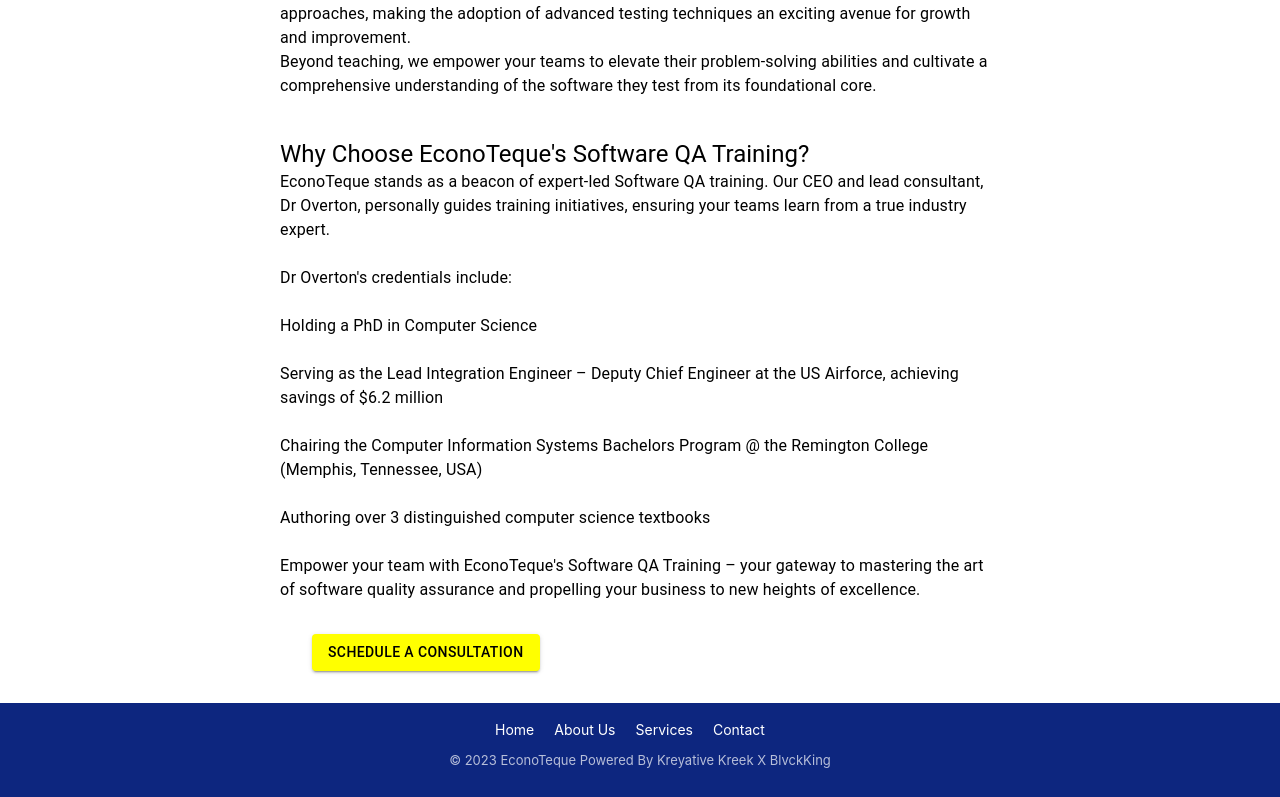
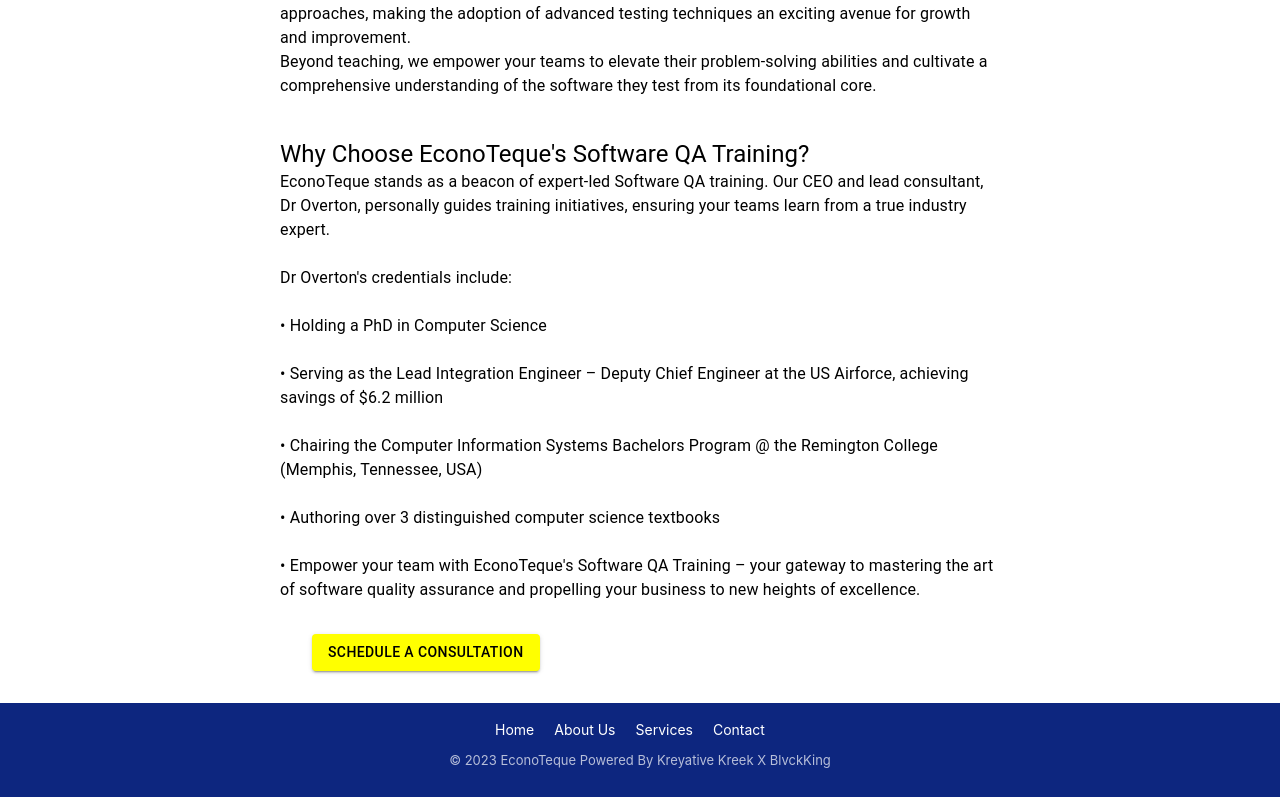
Before and after one commit to kgauzampe/econo, a React (Create React App) app: page /Service1 in a window 1280 px wide. Shown: the part 1610-2407 px from the top of the page. Built offline with nearby package versions, Linux system fonts and the light colour scheme.

Commit message:
Update Service1.js

```diff
--- a/src/Components/Service1/Service1.js
+++ b/src/Components/Service1/Service1.js
@@ -6,20 +6,6 @@
 import { Typography } from "@mui/material";
 import Container from '@mui/material/Container';
 import Serv1 from '../../Images/card1.png'
-import List from '@mui/material/List';
-import ListItem from '@mui/material/ListItem';
-import ListItemText from '@mui/material/ListItemText';
-
-const listItemStyle = {
-    paddingLeft: '20px', // Adjust the value as needed
-    position: 'relative',
-};
-
-const bulletStyle = {
-    content: '"\\2022"', // Unicode bullet point character
-    position: 'absolute',
-    left: '0',
-};
 
 const Service1 = () => {
 
@@ -96,18 +82,19 @@
                                 Dr Overton's credentials include:
                                 <br />
                                 <br />
-                                <div>Holding a PhD in Computer Science</div>
-                                <br />
-                                Serving as the Lead Integration Engineer – Deputy Chief Engineer at the US Airforce, achieving savings of $6.2 million
+                                • Holding a PhD in Computer Science
                                 <br />
                                 <br />
-                                Chairing the Computer Information Systems Bachelors Program @ the Remington College (Memphis, Tennessee, USA)
+                                • Serving as the Lead Integration Engineer – Deputy Chief Engineer at the US Airforce, achieving savings of $6.2 million
                                 <br />
                                 <br />
-                                Authoring over 3 distinguished computer science textbooks
+                                • Chairing the Computer Information Systems Bachelors Program @ the Remington College (Memphis, Tennessee, USA)
                                 <br />
                                 <br />
-                                Empower your team with EconoTeque's Software QA Training – your gateway to mastering the art of software quality assurance and propelling your business to new heights of excellence.
+                                • Authoring over 3 distinguished computer science textbooks
+                                <br />
+                                <br />
+                                • Empower your team with EconoTeque's Software QA Training – your gateway to mastering the art of software quality assurance and propelling your business to new heights of excellence.
                             </Typography>
                         </div>
                         <div className=" servBtn">
```
